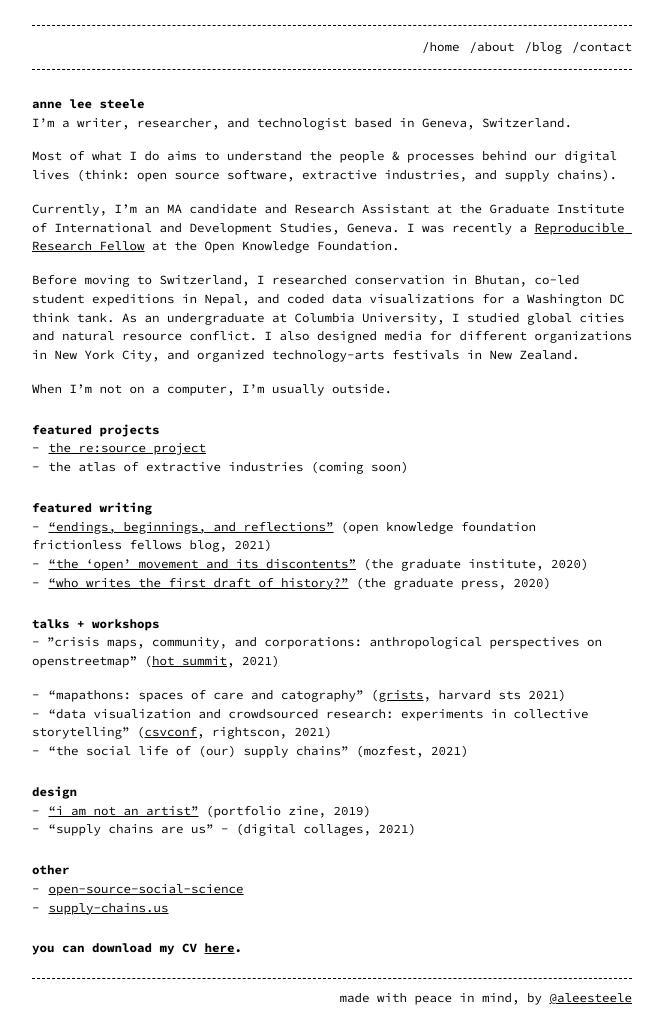
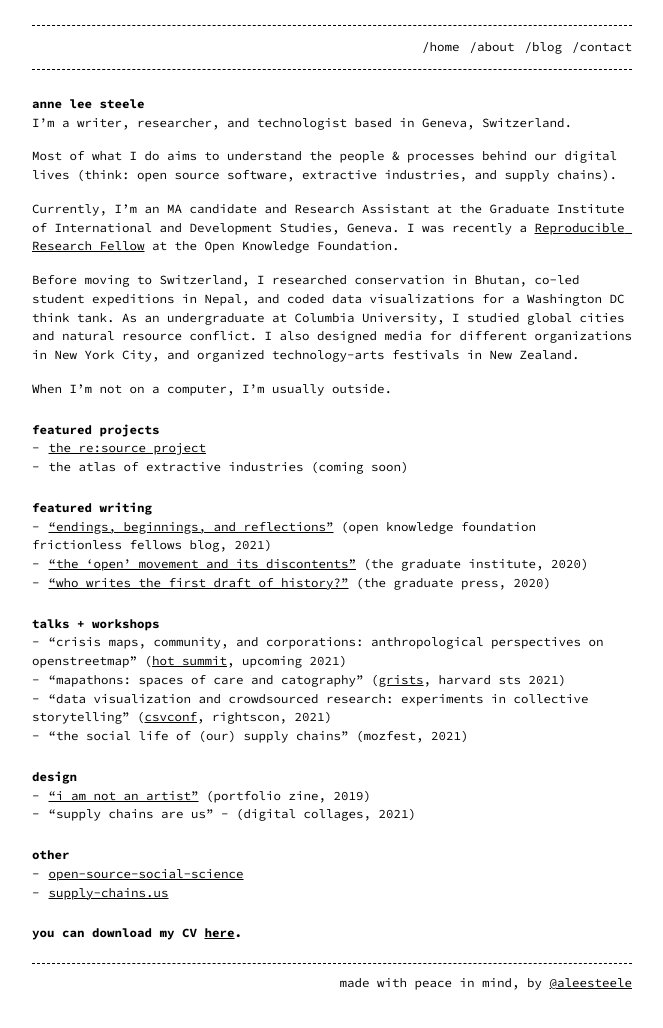
Before and after one commit to riggraz/no-style-please, a Jekyll site: the page built from about.md, in a window 1280 px wide. Shown: the whole page, without its empty margins (308-971 px from the left). Built offline with Jekyll 4.4.1, drawn with Linux system fonts in a browser that asks for light colours.

Commit message:
margin correction

```diff
--- a/about.md
+++ b/about.md
@@ -30,10 +30,11 @@
 
 # talks + workshops
 
-- "crisis maps, community, and corporations: anthropological perspectives on openstreetmap" (<a href="https://summit.hotosm.org/">hot summit</a>, 2021)
+- "crisis maps, community, and corporations: anthropological perspectives on openstreetmap" (<a href="https://summit.hotosm.org/">hot summit</a>, upcoming 2021)
 - "mapathons: spaces of care and catography" (<a href="gristsconference.wordpress.com/">grists</a>, harvard sts 2021)
 - "data visualization and crowdsourced research: experiments in collective storytelling" (<a href="https://csvconf.com/speakers/#anne-lee-steele">csvconf</a>, rightscon, 2021)
 - "the social life of (our) supply chains" (mozfest, 2021)
+
 
 # design
 
```
Also changed, not shown: README.md.
